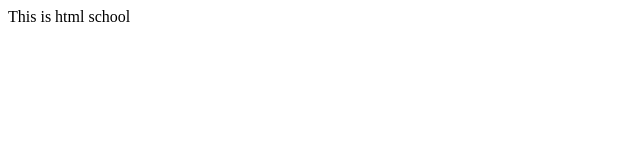
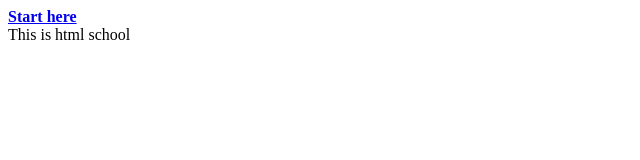
Before and after one commit to Rohitkumardelhi/html_school, a plain HTML site: page index.html in a window 1280 px wide. Shown: the whole page, without its empty margins (0-640 px from the left). Drawn offline with Linux system fonts and the light colour scheme.

Commit message:
Update index.html

```diff
--- a/index.html
+++ b/index.html
@@ -6,6 +6,9 @@
     <title>Document</title>
 </head>
 <body>
-    This is html school
+    <header>
+        <nav><strong><a href="start-here.html">Start here</a></strong></nav>
+    </header>
+    <main>This is html school</main>
 </body>
 </html>
```
